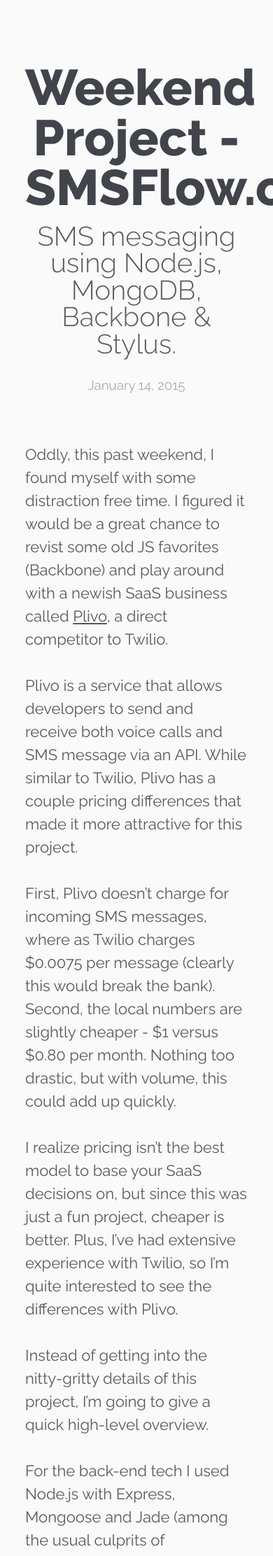
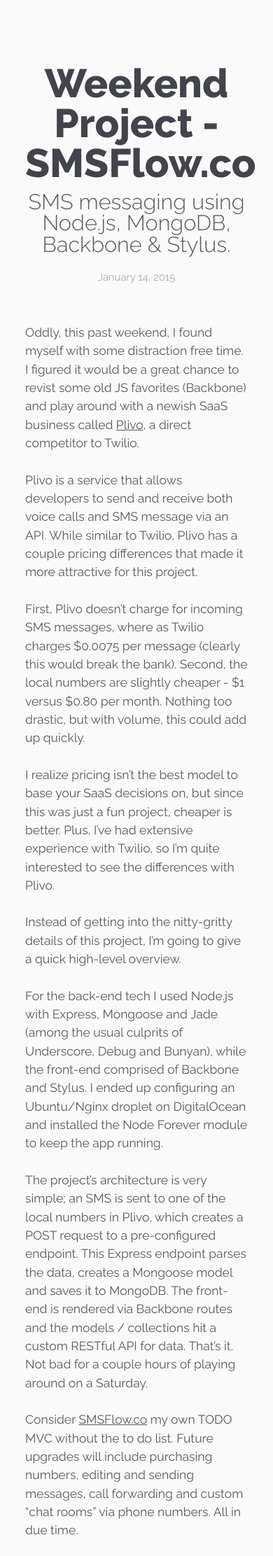
Before and after one commit to lovenick/lovenick.github.io, a Jekyll site: the page built from index.html, in a window 390 px wide. Shown: the top 2223 px of the page at 70% size. Built offline with Jekyll 4.4.1, drawn with Linux system fonts in a browser that asks for light colours; the list of posts is cut into pages by our own code.

Commit message:
scaling font size

```diff
--- a/css/app.css
+++ b/css/app.css
@@ -71,3 +71,8 @@
   text-align: center;
   color: #69606b;
 }
+@media (max-width: 500px) {
+  body {
+    font-size: 4.5vw;
+  }
+}
--- a/css/app.styl
+++ b/css/app.styl
@@ -79,6 +79,10 @@
 	text-align center
 	color rgba(105, 96, 107, 1.0)
 
+@media (max-width: 500px)
+	body
+		font-size 4.5vw
+
 // ul.nav
 // 	display block
 // 	font-size 0.8em
```
